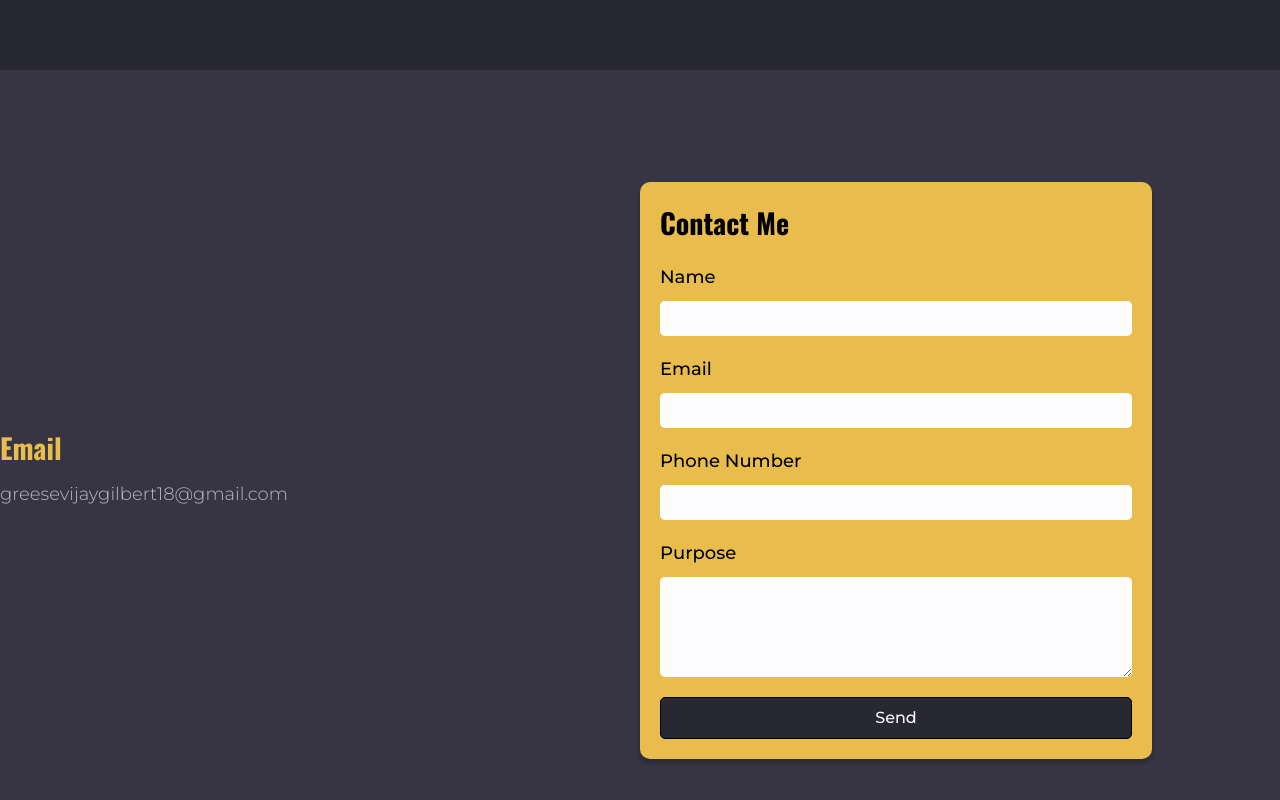
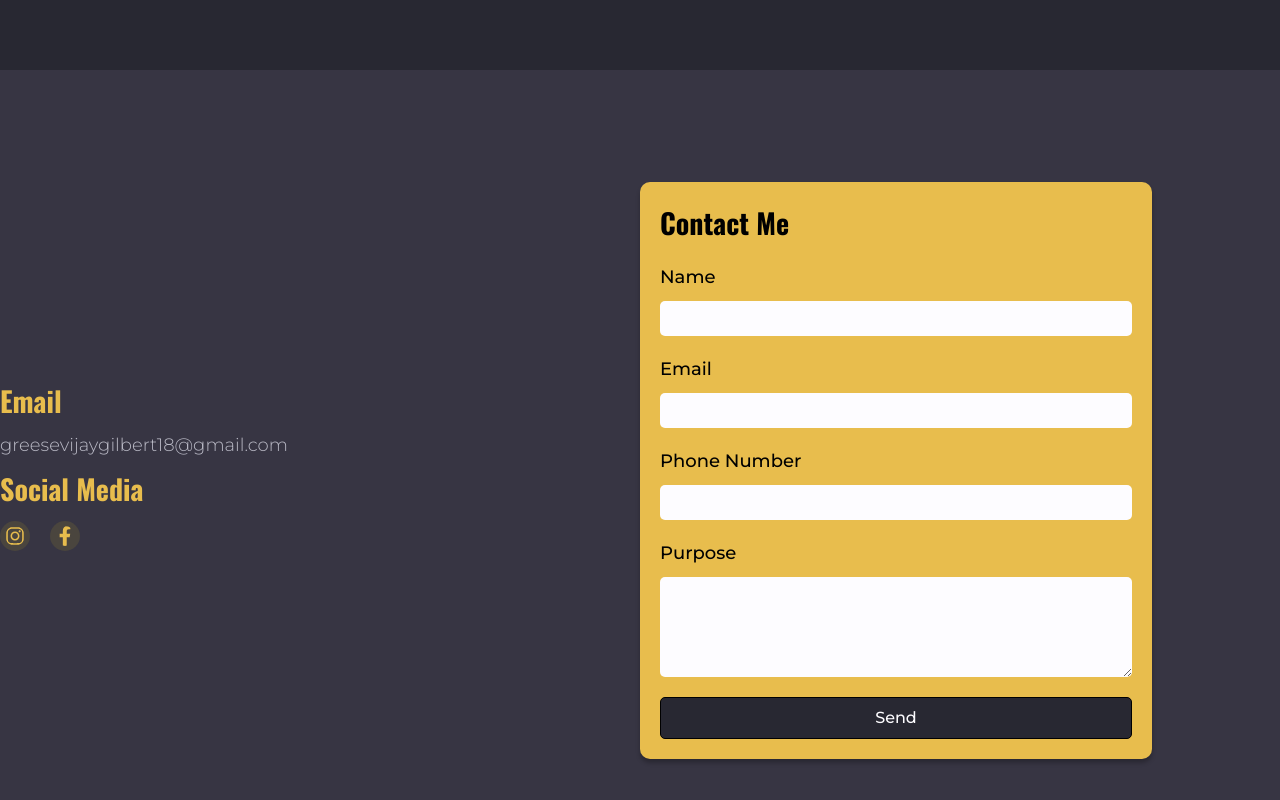
Before and after one commit to GreeseGilbertVijay/GreeseGilbertVijay, a Next.js app: page / in a window 1280 px wide. Shown: the part 2568-3368 px from the top of the page. Built offline with nearby package versions, Linux system fonts and the light colour scheme; a web font is replaced by a local one.

Commit message:
social media

```diff
--- a/components/form.jsx
+++ b/components/form.jsx
@@ -1,5 +1,8 @@
 import React, { useState } from 'react';
 import emailjs from 'emailjs-com';
+import Link from "next/link";
+import { FaFacebookF } from "react-icons/fa";
+import { FaInstagram } from "react-icons/fa6";
 
 emailjs.init("QzQv1OtT9eLkddKXM");
 
@@ -34,8 +37,18 @@ const Form = () => {
      <div className="form-body">
        <div className='form-col'>
         <div className='form-email'>
-            <h1>Email</h1>
-            <p>greesevijaygilbert18@gmail.com</p>
+            <div>
+              <h1>Email</h1>
+              <p>greesevijaygilbert18@gmail.com</p>
+            </div>
+
+            <div>
+              <h1>Social Media</h1>
+              <div className='social-media'>
+              <Link href="https://www.instagram.com/greesegilbertvijay/"><FaInstagram size={30} className='my-icons' /></Link>
+              <Link href="https://www.facebook.com/profile.php?id=100095339317250&mibextid=ZbWKwL"><FaFacebookF size={30} className='my-icons' /></Link>
+            </div>
+            </div>
         </div>
         <div>
         <form id='contact' onSubmit={sendMail}>
--- a/components/home.jsx
+++ b/components/home.jsx
@@ -2,9 +2,7 @@
 import React from 'react';
 import { FaArrowRightLong } from "react-icons/fa6";
 import { FaFacebookF } from "react-icons/fa";
-import { FaXTwitter } from "react-icons/fa6";
 import { FaInstagram } from "react-icons/fa6";
-import banner from '../images/banner.png';
 import Image from 'next/image';
 import vijay from '../images/vijay.png';
 import Link from "next/link";
--- a/style/form.css
+++ b/style/form.css
@@ -19,13 +19,18 @@
 .form-email{
     display: flex;
     flex-direction: column;
-    gap: 0px;
+    gap: 20px;
+}
+.social-media{
+    display: flex;
+    gap: 20px;
+    margin-top: 20px;
 }
 .form-col h1{
     font-family: 'Oswald';
     font-size: 28px;
     font-weight: 700;
-    line-height: 28px;
+    line-height: 24px;
     color:#e8bd4d;
 }
 .form-col form{
@@ -103,6 +108,6 @@ form button{
         overflow-x: hidden;
     }
     .form-col h1{
-      margin-top: 50px;
+      margin-top: 20px;
     }
 }
```
